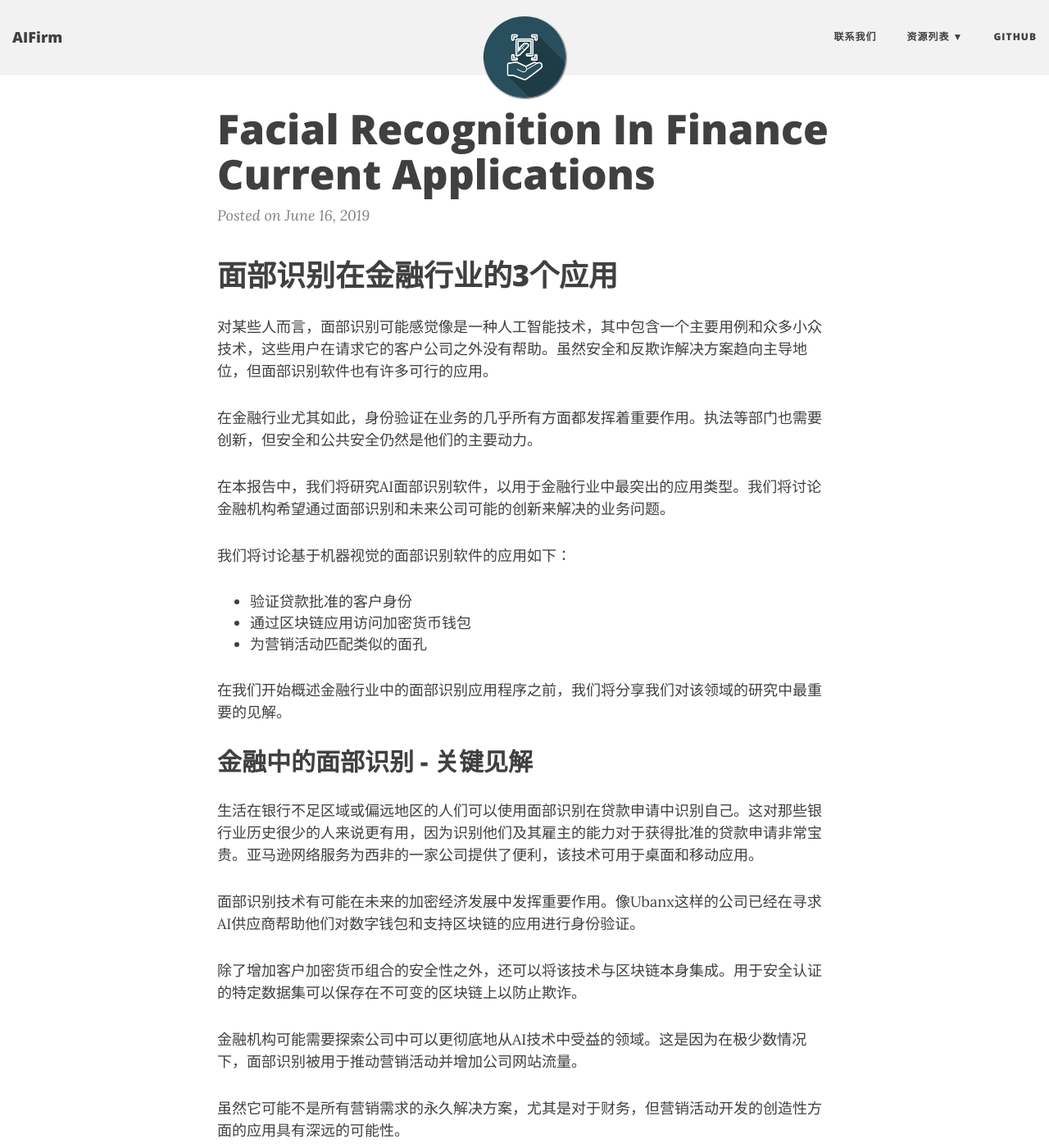
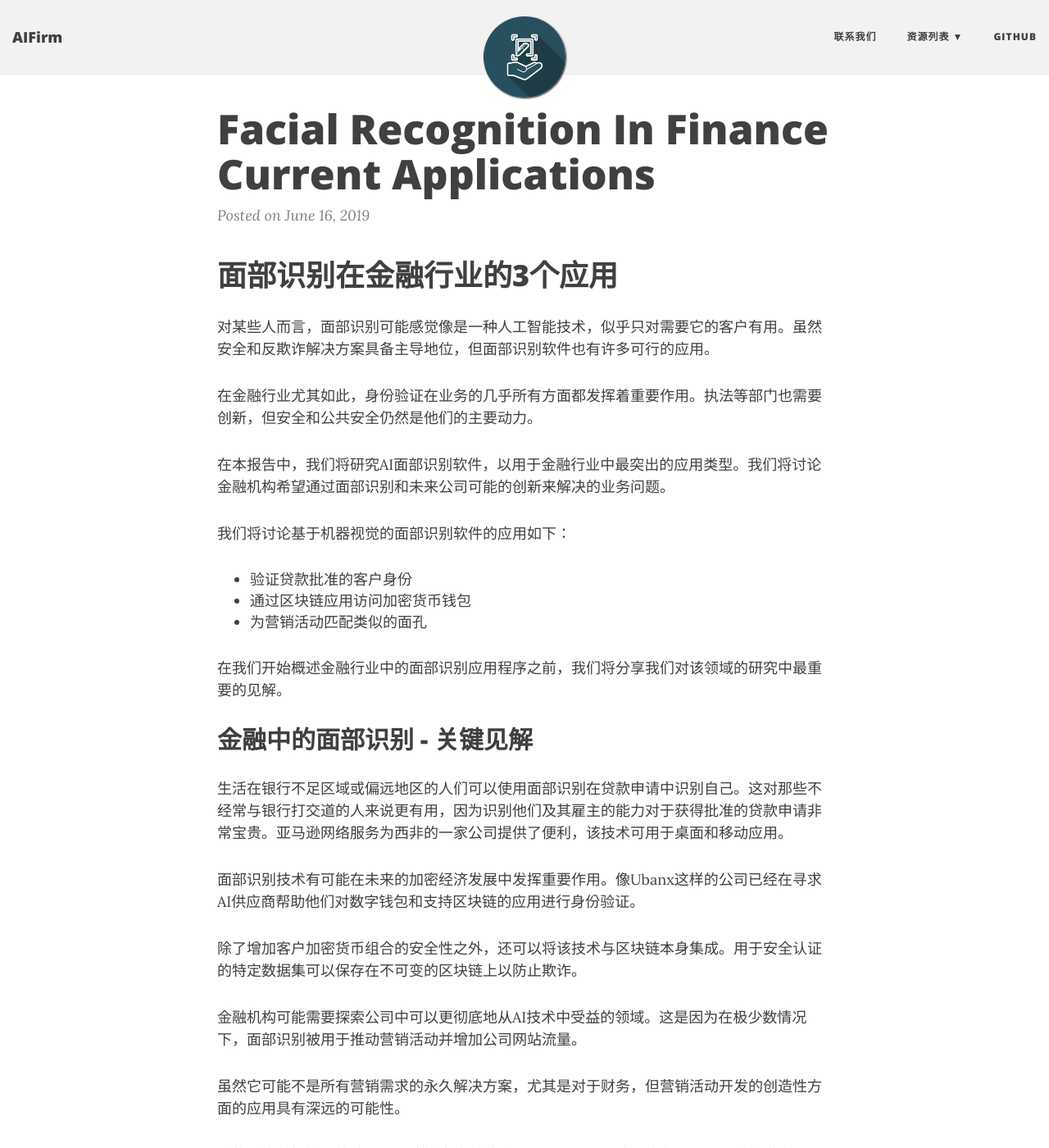
Before and after one commit to AIFirm/AIFirm.github.io, a Jekyll site: the page built from _posts/2019-06-16-Facial-Recognition-in-Finance-Current-Applications.md, in a window 1280 px wide and 1400 px high. Shown: the whole window at 82% size. Built offline with Jekyll 4.4.1, drawn with Linux system fonts in a browser that asks for light colours; nearby versions of some CDN libraries.

Commit message:
20190616-6

```diff
--- a/_posts/2019-06-16-Facial-Recognition-in-Finance-Current-Applications.md
+++ b/_posts/2019-06-16-Facial-Recognition-in-Finance-Current-Applications.md
@@ -1,6 +1,6 @@
 # 面部识别在金融行业的3个应用
 
-对某些人而言，面部识别可能感觉像是一种人工智能技术，其中包含一个主要用例和众多小众技术，这些用户在请求它的客户公司之外没有帮助。虽然安全和反欺诈解决方案趋向主导地位，但面部识别软件也有许多可行的应用。
+对某些人而言，面部识别可能感觉像是一种人工智能技术，似乎只对需要它的客户有用。虽然安全和反欺诈解决方案具备主导地位，但面部识别软件也有许多可行的应用。
 
 在金融行业尤其如此，身份验证在业务的几乎所有方面都发挥着重要作用。执法等部门也需要创新，但安全和公共安全仍然是他们的主要动力。
 
@@ -15,7 +15,7 @@
 
 ## 金融中的面部识别 - 关键见解
 
-生活在银行不足区域或偏远地区的人们可以使用面部识别在贷款申请中识别自己。这对那些银行业历史很少的人来说更有用，因为识别他们及其雇主的能力对于获得批准的贷款申请非常宝贵。亚马逊网络服务为西非的一家公司提供了便利，该技术可用于桌面和移动应用。
+生活在银行不足区域或偏远地区的人们可以使用面部识别在贷款申请中识别自己。这对那些不经常与银行打交道的人来说更有用，因为识别他们及其雇主的能力对于获得批准的贷款申请非常宝贵。亚马逊网络服务为西非的一家公司提供了便利，该技术可用于桌面和移动应用。
 
 面部识别技术有可能在未来的加密经济发展中发挥重要作用。像Ubanx这样的公司已经在寻求AI供应商帮助他们对数字钱包和支持区块链的应用进行身份验证。
 
@@ -28,6 +28,7 @@
 这些可能包括简单的演示和网络广告的免费试用，以及公司网站上的专用页面，潜在客户可以参与活动的病毒方面。或许这可能是一个行动呼吁，例如上传自拍照，看看你与公司的吉祥物有多接近。
 
 ## 验证贷款批准的客户身份
+
 金融机构可以使用面部识别技术来识别客户并批准他们的贷款申请。为了确认应用程序是由附加名称的客户真正发送的，客户将使用移动应用程序拍摄他们的脸部图片并允许机器学习模型进行验证。
 
 这加快了识别过程并且可能潜在地阻止客户需要与金融机构安排面对面的预约。
```
